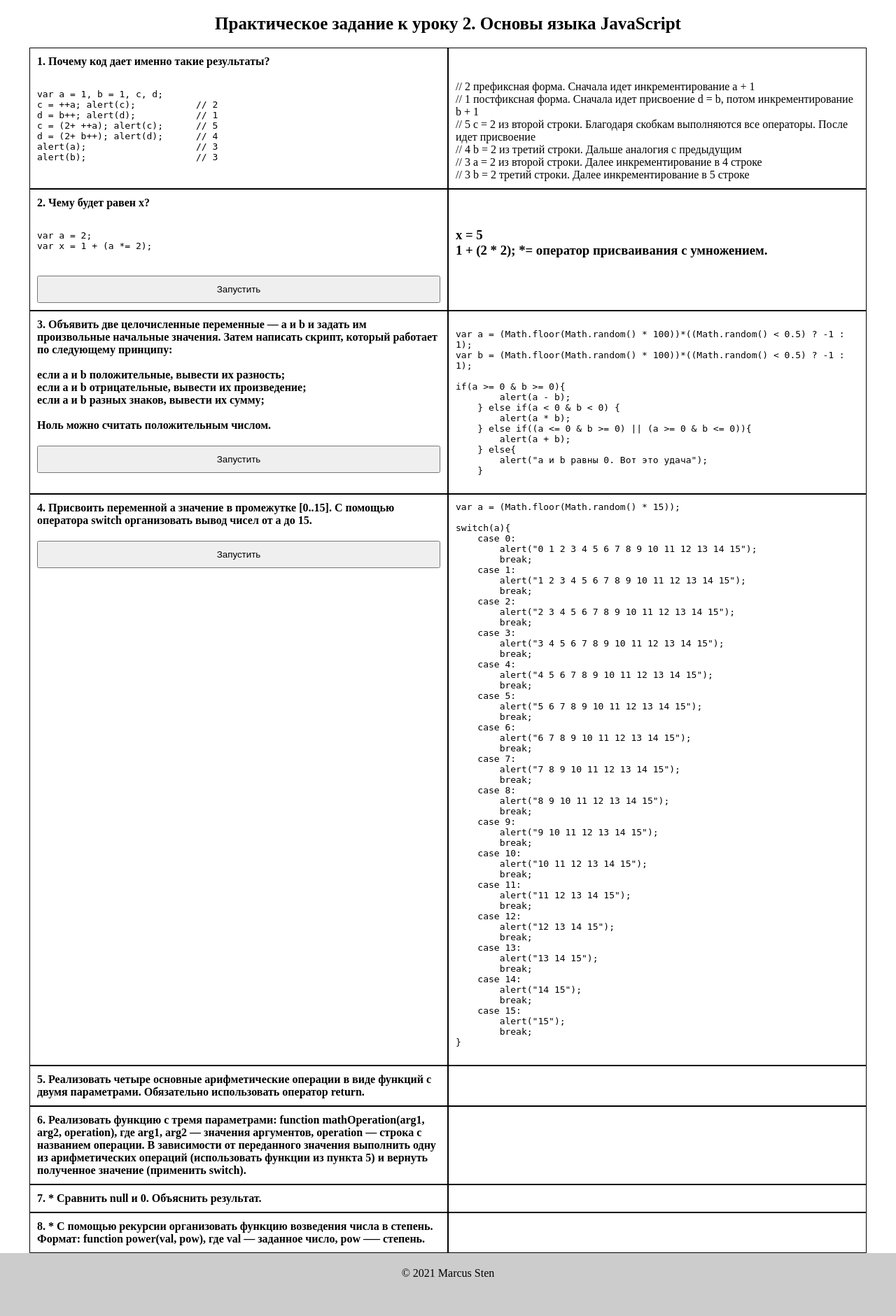
After one commit to MarcusSten/marcussten.github.io, a PHP site: page /CoursJS1/lesson2/index.html in a window 1280 px wide. The commit adds this page. Shown: the whole page at 70% size. Run offline with PHP 8.4, Linux system fonts and the light colour scheme.

Commit message:
add coursJS1/lesson2

```diff
--- /dev/null
+++ b/CoursJS1/lesson2/css/style.css
@@ -0,0 +1,71 @@
+* {
+  margin: 0;
+  padding: 0;
+}
+
+html,
+body {
+  height: 100%;
+}
+
+.container {
+  min-height: 100%;
+  display: -webkit-box;
+  display: -ms-flexbox;
+  display: flex;
+  -webkit-box-orient: vertical;
+  -webkit-box-direction: normal;
+      -ms-flex-direction: column;
+          flex-direction: column;
+}
+
+.content {
+  -webkit-box-flex: 1;
+      -ms-flex: 1;
+          flex: 1;
+}
+
+footer {
+  height: 70px;
+  background-color: #ccc;
+  padding-top: 20px;
+  text-align: center;
+}
+
+.block {
+  display: -webkit-box;
+  display: -ms-flexbox;
+  display: flex;
+  -webkit-box-pack: center;
+      -ms-flex-pack: center;
+          justify-content: center;
+}
+
+.box1,
+.box2 {
+  width: 45%;
+  padding: 10px;
+  border: 1px solid black;
+}
+
+pre {
+  white-space: pre-wrap;
+}
+
+h1 {
+  font-size: 25px;
+  text-align: center;
+  margin: 20px 0;
+}
+
+h2 {
+  font-size: 16px;
+}
+
+button {
+  padding: 10px 20px;
+  margin-top: 20px;
+  width: 100%;
+  text-align: center;
+}
+/*# sourceMappingURL=style.css.map */
--- /dev/null
+++ b/CoursJS1/lesson2/css/style.sass
@@ -0,0 +1,52 @@
+*
+    margin: 0
+    padding: 0
+
+html,
+body
+    height: 100%
+
+
+.container
+    min-height: 100%
+    display: flex
+    flex-direction: column
+
+
+.content
+    flex: 1
+
+
+footer
+    height: 70px
+    background-color: #ccc
+    padding-top: 20px
+    text-align: center
+
+
+.block
+    display: flex
+    justify-content: center
+
+.box1,
+.box2
+    width: 45%
+    padding: 10px
+    border: 1px solid black
+
+pre
+    white-space: pre-wrap
+
+h1
+    font-size: 25px
+    text-align: center
+    margin: 20px 0
+
+h2
+    font-size: 16px
+
+button
+    padding: 10px 20px
+    margin-top: 20px
+    width: 100%
+    text-align: center
--- /dev/null
+++ b/CoursJS1/lesson2/index.html
@@ -0,0 +1,288 @@
+<!DOCTYPE html>
+<html lang="en">
+<head>
+    <meta charset="UTF-8">
+    <meta http-equiv="X-UA-Compatible" content="IE=edge">
+    <meta name="viewport" content="width=device-width, initial-scale=1.0">
+    <link rel="stylesheet" href="css/style.css">
+    <title>lesson2</title>
+</head>
+<body>
+    <div class="container">
+        <div class="content">
+            <h1>Практическое задание к уроку 2. Основы языка JavaScript</h1>
+
+            <div class="block">
+                <div class="box1">
+                    <h2>1. Почему код дает именно такие результаты?</h2>
+                    <pre>
+                        <br>
+var a = 1, b = 1, c, d;
+c = ++a; alert(c);           // 2
+d = b++; alert(d);           // 1
+c = (2+ ++a); alert(c);      // 5
+d = (2+ b++); alert(d);      // 4
+alert(a);                    // 3
+alert(b);                    // 3
+                    </pre>
+
+                </div>
+
+                <div class="box2">
+                    <p>
+<br>
+<br>
+// 2   префиксная форма. Сначала идет инкрементирование a + 1<br>
+// 1   постфиксная формa. Сначала идет присвоение d = b, потом инкрементирование b + 1<br>
+// 5   c = 2 из второй строки. Благодаря скобкам выполняются все операторы. После идет присвоение<br>
+// 4   b = 2 из третий строки. Дальше аналогия с предыдущим<br>
+// 3   a = 2 из второй строки. Далее инкрементирование в 4 строке<br>
+// 3   b = 2 третий строки. Далее инкрементирование в 5 строке<br>
+</p>
+                </div>
+            </div>
+
+            <div class="block">
+                <div class="box1">
+                    <h2>2. Чему будет равен x?</h2>
+                    <pre>
+                        <br>
+var a = 2;
+var x = 1 + (a *= 2);
+                    </pre>
+                    <button onClick="myScript1()">Запустить</button>
+                </div>
+                <div class="box2">
+
+                    <h3>
+                        <br>
+                        <br>
+                        x = 5 <br>
+                            1 + (2 * 2);  *= оператор присваивания с умножением.</h3>
+                </div>
+            </div>
+
+            <div class="block">
+                <div class="box1">
+                    <h2>3. Объявить две целочисленные переменные — a и b и задать им произвольные начальные значения. Затем написать скрипт, который работает по следующему принципу:
+                        <br>
+                        <br>если a и b положительные, вывести их разность;
+                        <br>если а и b отрицательные, вывести их произведение;
+                        <br>если а и b разных знаков, вывести их сумму;
+                        <br><br>
+                        Ноль можно считать положительным числом.
+                        </h2>
+                    <button onClick="myScript2()">Запустить</button>
+                </div>
+                <div class="box2">
+                    <pre>
+var a = (Math.floor(Math.random() * 100))*((Math.random() < 0.5) ? -1 : 1);
+var b = (Math.floor(Math.random() * 100))*((Math.random() < 0.5) ? -1 : 1);
+
+if(a >= 0 & b >= 0){
+        alert(a - b);
+    } else if(a < 0 & b < 0) {
+        alert(a * b);
+    } else if((a <= 0 & b >= 0) || (a >= 0 & b <= 0)){
+        alert(a + b);
+    } else{
+        alert("a и b равны 0. Вот это удача");
+    }
+                    </pre>
+                </div>
+            </div>
+
+            <div class="block">
+                <div class="box1">
+                    <h2>4. Присвоить переменной а значение в промежутке [0..15]. С помощью оператора switch организовать вывод чисел от a до 15.</h2>
+                    <button onClick="myScript3()">Запустить</button>
+                </div>
+                <div class="box2">
+                    <pre>
+var a = (Math.floor(Math.random() * 15));
+
+switch(a){
+    case 0:
+        alert("0 1 2 3 4 5 6 7 8 9 10 11 12 13 14 15");
+        break;
+    case 1:
+        alert("1 2 3 4 5 6 7 8 9 10 11 12 13 14 15");
+        break;
+    case 2:
+        alert("2 3 4 5 6 7 8 9 10 11 12 13 14 15");
+        break;
+    case 3:
+        alert("3 4 5 6 7 8 9 10 11 12 13 14 15");
+        break;
+    case 4:
+        alert("4 5 6 7 8 9 10 11 12 13 14 15");
+        break;
+    case 5:
+        alert("5 6 7 8 9 10 11 12 13 14 15");
+        break;
+    case 6:
+        alert("6 7 8 9 10 11 12 13 14 15");
+        break;
+    case 7:
+        alert("7 8 9 10 11 12 13 14 15");
+        break;
+    case 8:
+        alert("8 9 10 11 12 13 14 15");
+        break;
+    case 9:
+        alert("9 10 11 12 13 14 15");
+        break;
+    case 10:
+        alert("10 11 12 13 14 15");
+        break;
+    case 11:
+        alert("11 12 13 14 15");
+        break;
+    case 12:
+        alert("12 13 14 15");
+        break;
+    case 13:
+        alert("13 14 15");
+        break;
+    case 14:
+        alert("14 15");
+        break;
+    case 15:
+        alert("15");
+        break;
+}
+                    </pre>
+                </div>
+            </div>
+
+            <div class="block">
+                <div class="box1">
+                    <h2>5. Реализовать четыре основные арифметические операции в виде функций с двумя параметрами. Обязательно использовать оператор return.
+                    </h2>
+                </div>
+                <div class="box2">
+
+                </div>
+            </div>
+
+            <div class="block">
+                <div class="box1">
+                    <h2>6. Реализовать функцию с тремя параметрами: function mathOperation(arg1, arg2, operation), где arg1, arg2 — значения аргументов, operation — строка с названием операции. В зависимости от переданного значения выполнить одну из арифметических операций (использовать функции из пункта 5) и вернуть полученное значение (применить switch).
+
+                    </h2>
+                </div>
+                <div class="box2">
+
+                </div>
+            </div>
+
+            <div class="block">
+                <div class="box1">
+                    <h2>7. * Сравнить null и 0. Объяснить результат.</h2>
+                </div>
+                <div class="box2">
+
+                </div>
+            </div>
+
+            <div class="block">
+                <div class="box1">
+                    <h2>8. * С помощью рекурсии организовать функцию возведения числа в степень. Формат: function power(val, pow), где val — заданное число, pow –— степень.</h2>
+                </div>
+                <div class="box2">
+
+                </div>
+            </div>
+        </div>
+        <footer>
+            <p class="copyright">© 2021 Marcus Sten</p>
+        </footer>
+    </div>
+
+    <script>
+        function myScript1(){
+            var a = 2;
+            var x = 1 + (a *= 2);
+            alert("x будет равен: " + x);
+        }
+    </script>
+
+    <script>
+        function myScript2(){
+
+            var a = (Math.floor(Math.random() * 100))*((Math.random() < 0.5) ? -1 : 1);
+            var b = (Math.floor(Math.random() * 100))*((Math.random() < 0.5) ? -1 : 1);
+
+            if(a >= 0 & b >= 0){
+                    alert(a - b);
+                } else if(a < 0 & b < 0) {
+                    alert(a * b);
+                } else if((a <= 0 & b >= 0) || (a >= 0 & b <= 0)){
+                    alert(a + b);
+                } else{
+                    alert("a и b равны 0. Вот это удача");
+                }
+        }
+    </script>
+
+    <script>
+        function myScript3(){
+            var a = (Math.floor(Math.random() * 15));
+
+            switch(a){
+                case 0:
+                    alert("0 1 2 3 4 5 6 7 8 9 10 11 12 13 14 15");
+                    break;
+                case 1:
+                    alert("1 2 3 4 5 6 7 8 9 10 11 12 13 14 15");
+                    break;
+                case 2:
+                    alert("2 3 4 5 6 7 8 9 10 11 12 13 14 15");
+                    break;
+                case 3:
+                    alert("3 4 5 6 7 8 9 10 11 12 13 14 15");
+                    break;
+                case 4:
+                    alert("4 5 6 7 8 9 10 11 12 13 14 15");
+                    break;
+                case 5:
+                    alert("5 6 7 8 9 10 11 12 13 14 15");
+                    break;
+                case 6:
+                    alert("6 7 8 9 10 11 12 13 14 15");
+                    break;
+                case 7:
+                    alert("7 8 9 10 11 12 13 14 15");
+                    break;
+                case 8:
+                    alert("8 9 10 11 12 13 14 15");
+                    break;
+                case 9:
+                    alert("9 10 11 12 13 14 15");
+                    break;
+                case 10:
+                    alert("10 11 12 13 14 15");
+                    break;
+                case 11:
+                    alert("11 12 13 14 15");
+                    break;
+                case 12:
+                    alert("12 13 14 15");
+                    break;
+                case 13:
+                    alert("13 14 15");
+                    break;
+                case 14:
+                    alert("14 15");
+                    break;
+                case 15:
+                    alert("15");
+                    break;
+            }
+
+        }
+    </script>
+
+
+</body>
+</html>
--- a/site5/checkout.html
+++ b/site5/checkout.html
@@ -57,7 +57,7 @@
 					</div>
 
 					<div class="header_right">
-						<a class="cart" href="#"><img src="img/cart.png" alt="cart"></a>
+						<a class="cart" href="#"><img src="img/cart.png" alt="cart" class="cart-hover"></a>
 						<div class="cart_block">
 							<div class="mega_box cart_mega_box">
 							</div>
--- a/site5/product.html
+++ b/site5/product.html
@@ -57,7 +57,7 @@
 					</div>
 
 					<div class="header_right">
-						<a class="cart" href="#"><img src="img/cart.png" alt="cart"></a>
+						<a class="cart" href="#"><img src="img/cart.png" alt="cart" class="cart-hover"></a>
 						<div class="cart_block">
 							<div class="mega_box cart_mega_box">
 							</div>
--- a/site5/shoppingcart.html
+++ b/site5/shoppingcart.html
@@ -57,7 +57,7 @@
 					</div>
 
 					<div class="header_right">
-						<a class="cart" href="#"><img src="img/cart.png" alt="cart"></a>
+						<a class="cart" href="#"><img src="img/cart.png" alt="cart" class="cart-hover"></a>
 						<div class="cart_block">
 							<div class="mega_box cart_mega_box">
 							</div>
--- a/site5/single_page.html
+++ b/site5/single_page.html
@@ -57,7 +57,7 @@
 					</div>
 
 					<div class="header_right">
-						<a class="cart" href="#"><img src="img/cart.png" alt="cart"></a>
+						<a class="cart" href="#"><img src="img/cart.png" alt="cart" class="cart-hover"></a>
 						<div class="cart_block">
 							<div class="mega_box cart_mega_box">
 							</div>
```
Also changed, not shown: site5/index.html (+19 -18 lines), site5/style.css (+77 -12 lines), 1 other file.
